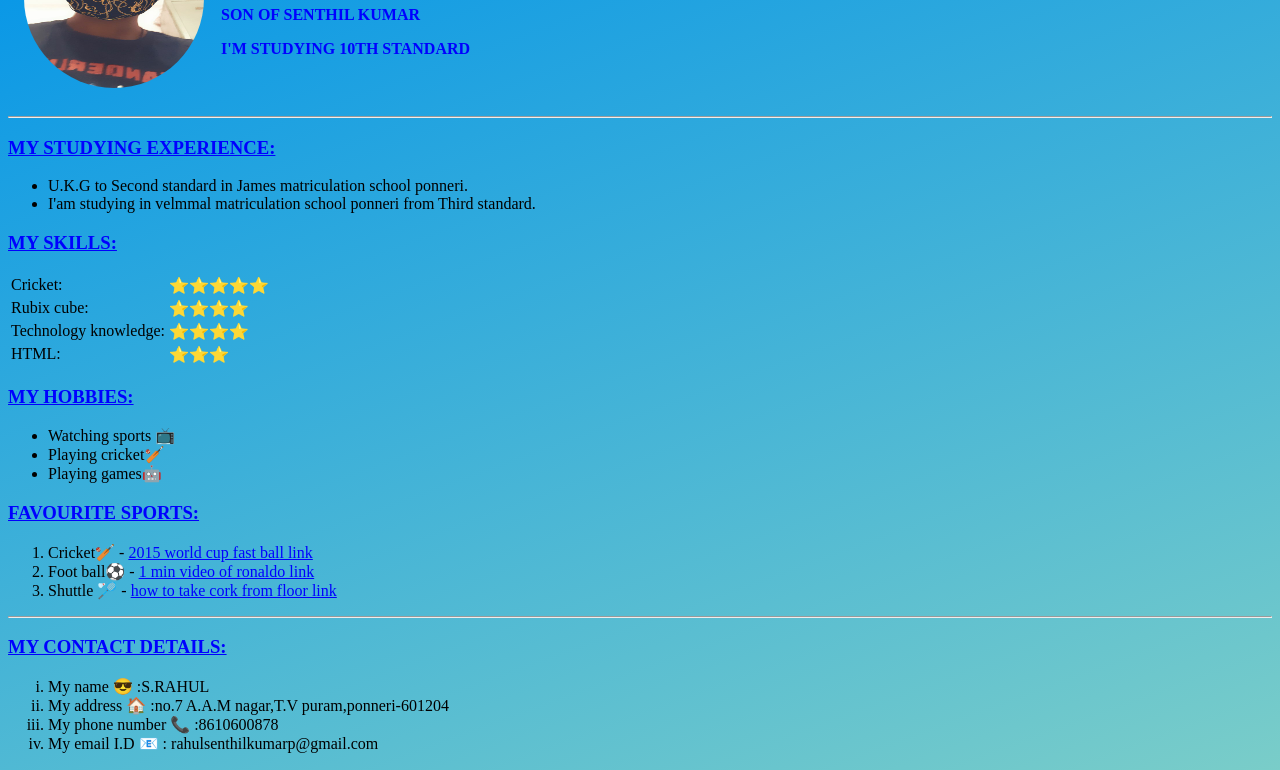
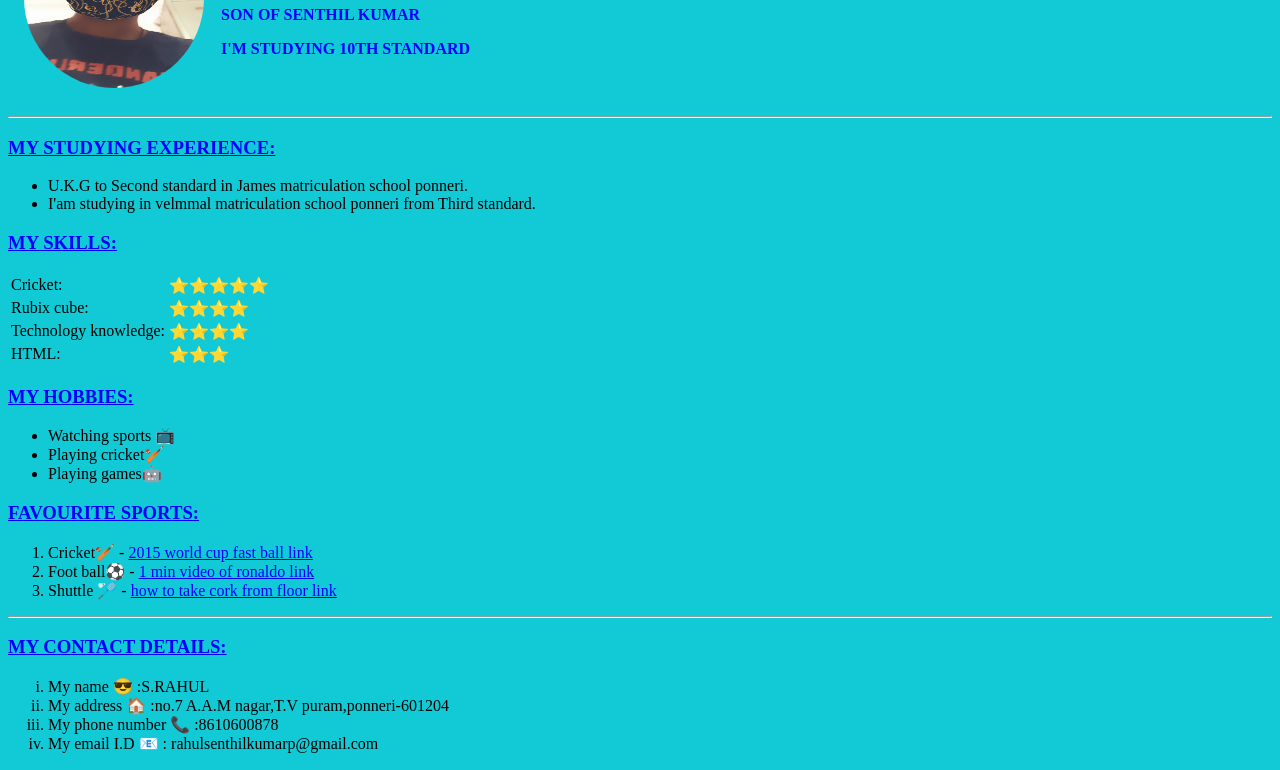
Before and after one commit to rahulsenthilkumar/cv, a plain HTML site: page index.html in a window 1280 px wide. Shown: the part 116-886 px from the top of the page. Drawn offline with Linux system fonts and the light colour scheme.

Commit message:
Update style.css

```diff
--- a/style.css
+++ b/style.css
@@ -1,7 +1,5 @@
 body {
-  background-color: #0093E9;
-  background-image: linear-gradient(160deg, #0093E9 0%, #80D0C7 100%);
-
+  background-color: #12cad6;
 }
 
 H3{
```
